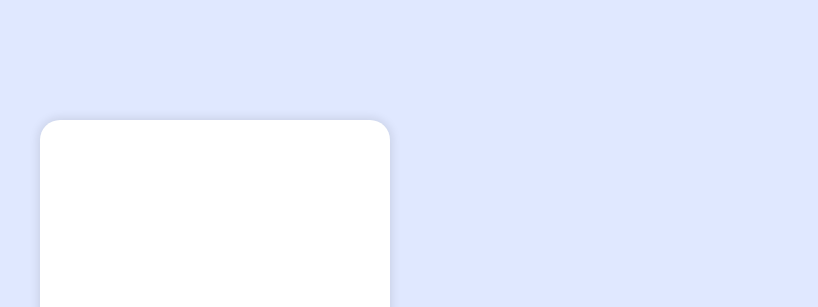
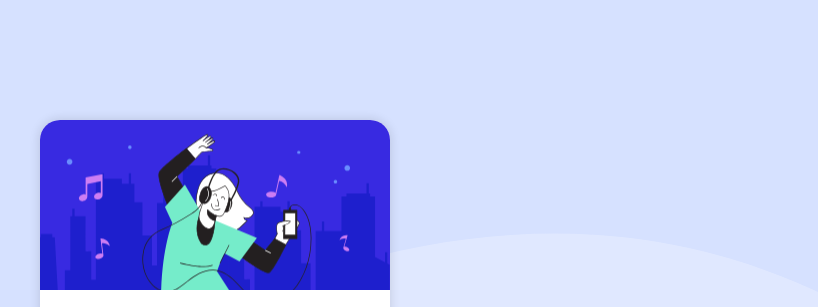
Before and after one commit to LucianoDLima/FrontendMentor-Order-summary-component, a plain HTML site: page index.html in a window 1280 px wide. Shown: the top 307 px of the page, without its empty margins (425-1243 px from the left). Drawn offline with Linux system fonts and the light colour scheme.

Commit message:
Update style.css

```diff
--- a/code/style.css
+++ b/code/style.css
@@ -60,7 +60,7 @@ main {
   -webkit-box-align: center;
       -ms-flex-align: center;
           align-items: center;
-  background-image: url(./images/pattern-background-mobile.svg);
+  background-image: url(../images/pattern-background-mobile.svg);
   background-repeat: no-repeat;
   background-position: top;
   background-size: contain;
@@ -69,7 +69,7 @@ main {
 
 @media (min-width: 1120px) {
   main {
-    background-image: url(./images/pattern-background-desktop.svg);
+    background-image: url(../images/pattern-background-desktop.svg);
   }
 }
 
@@ -83,7 +83,7 @@ main .container {
 }
 
 main .container .container-bg {
-  background-image: url(./images/illustration-hero.svg);
+  background-image: url(../images/illustration-hero.svg);
   background-size: cover;
   background-position: center;
   border-top-right-radius: 2rem;
```
